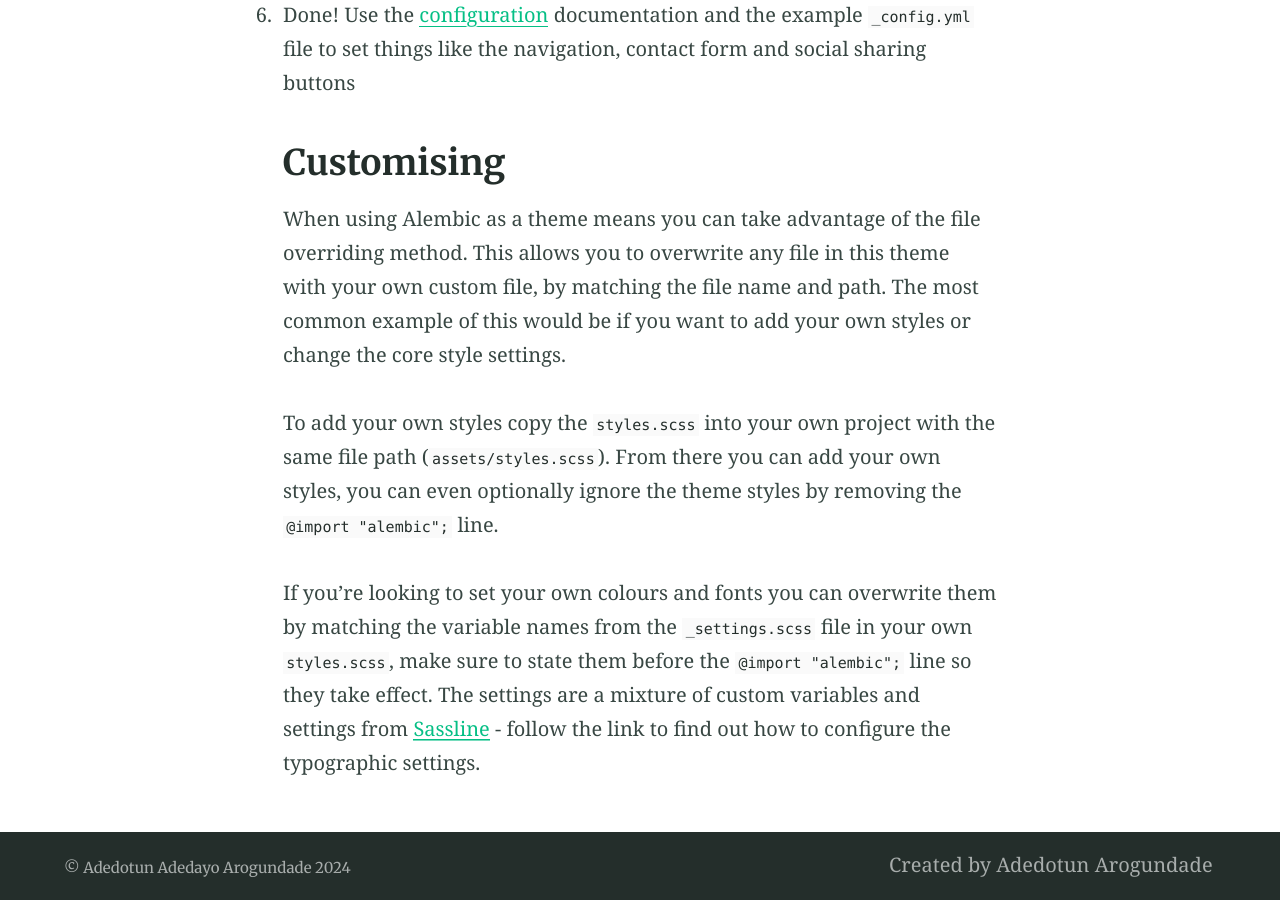
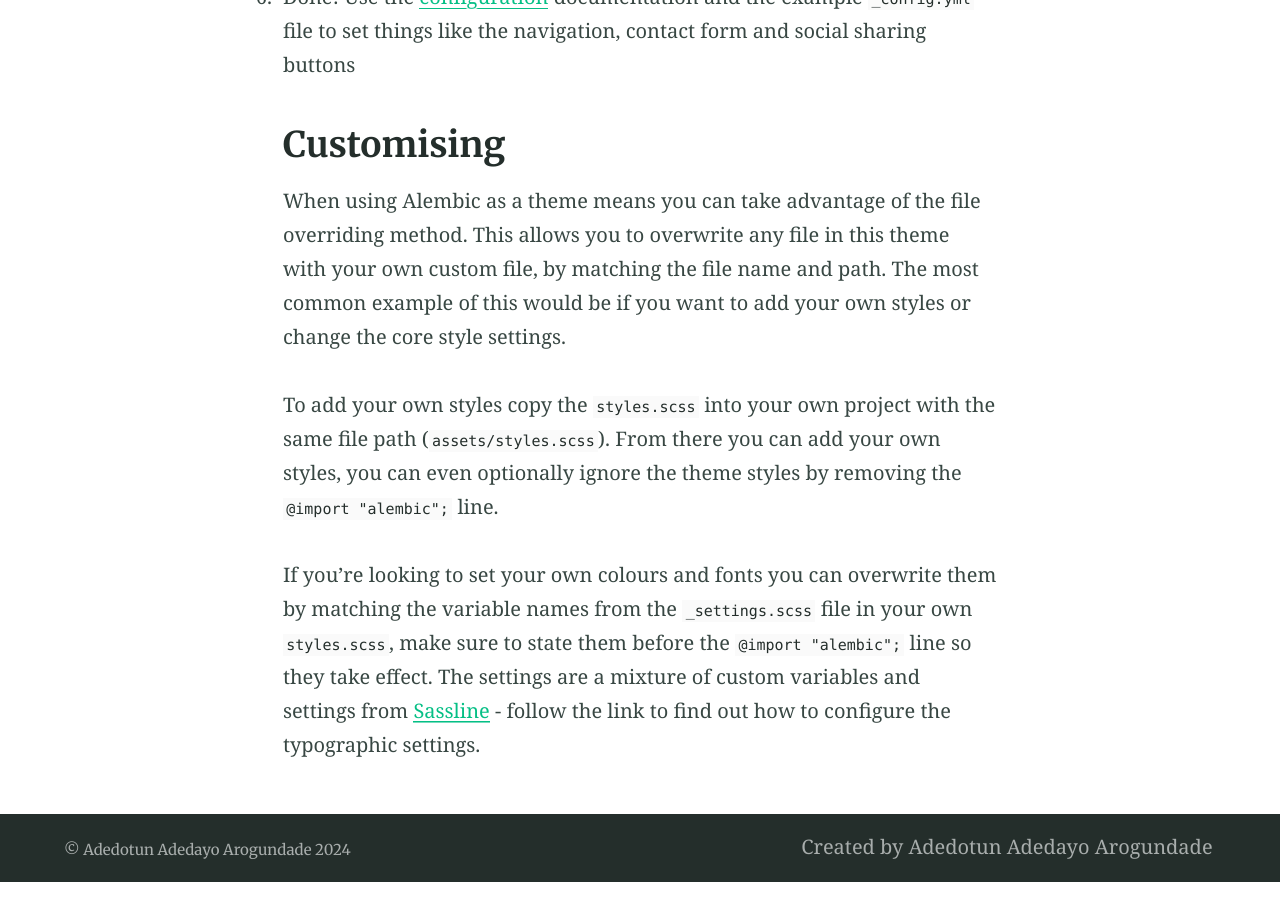
Before and after one commit to AdeArogundade/arogundadeadedotun, a Jekyll site: the page built from index.md, in a window 1280 px wide and 900 px high, scrolled down 4872 px. Built offline with Jekyll 4.4.1, drawn with Linux system fonts in a browser that asks for light colours.

Commit message:
Update _config.yml

```diff
--- a/_config.yml
+++ b/_config.yml
@@ -92,7 +92,7 @@ defaults:
 encoding: utf-8 # Make sure the encoding is right
 lang: en-GB # Set the site language
 title: "Adedotun Adedayo Arogundade" # Site name or title, also used in jekyll-seo-tag
-logo: "/assets/logos/logo.svg" # Site logo, also used in jekyll-seo-tag
+logo: "assets/logos/Adedotun_Arogundade_logo_black.png" # Site logo, also used in jekyll-seo-tag
 description: "Alembic is a starting point for Jekyll projects. Rather than starting from scratch, this boilerplate is designed to get the ball rolling immediately" # Site description and default description, also used in jekyll-seo-tag
 url: "https://adearogundade.github.io/arogundadeadedotun" # Site url, also used in jekyll-seo-tag
 baseurl: "https://adearogundade.github.io/arogundadeadedotun"
@@ -108,19 +108,19 @@ css_inline: true # Will insert all styles into a single <style> block in the <he
 
 # 8. Site favicons & manifest icons
 favicons: # Favicons are also used in the manifest file. Syntax is 'size: path'
-  16: '/assets/logos/logo@16px.png'
-  32: '/assets/logos/logo@32px.png'
-  96: '/assets/logos/logo@96px.png'
-  120: '/assets/logos/logo@120px.png'
-  144: '/assets/logos/logo@144px.png'
-  180: '/assets/logos/logo@180px.png'
-  512: '/assets/logos/logo@512px.png'
-  1024: '/assets/logos/logo@1024px.png'
+  16: 'assets/logos/Adedotun_Arogundade_logo_white.png'
+  32: 'assets/logos/Adedotun_Arogundade_logo_white.png'
+  96: 'assets/logos/Adedotun_Arogundade_logo_white.png'
+  120: 'assets/logos/Adedotun_Arogundade_logo_white.png'
+  144: 'assets/logos/Adedotun_Arogundade_logo_white.png'
+  180: 'assets/logos/Adedotun_Arogundade_logo_white.png'
+  512: 'assets/logos/Adedotun_Arogundade_logo_white.png'
+  1024: 'assets/logos/Adedotun_Arogundade_logo_white.png'
 
 # 9. Site navigation
 navigation_header:
 - title: Home
-  url: /
+  url: /index
 - title: Values
   url: /values/
 - title: Research
@@ -133,13 +133,13 @@ navigation_header:
   url: https://www.bittlestonlab.com/
 
 navigation_footer:
-- title: Created by Adedotun Arogundade
+- title: Created by Adedotun Adedayo Arogundade
   url: https://adearogundade.github.io/arogundadeadedotun
 
 social_links: # Appears in sidebar. Set the urls then uncomment and comment out as desired
   Twitter: https://twitter.com/DotmanW
   GitHub: https://github.com/adearogundade
-  link: https://darn.es
+  link: https://adearogundade.github.io/arogundadeadedotun
   RSS: /feed.xml
 
 sharing_links: # Appear at the bottom of single blog posts, add as desired. The value can be 'true' or the desired button colour
```
